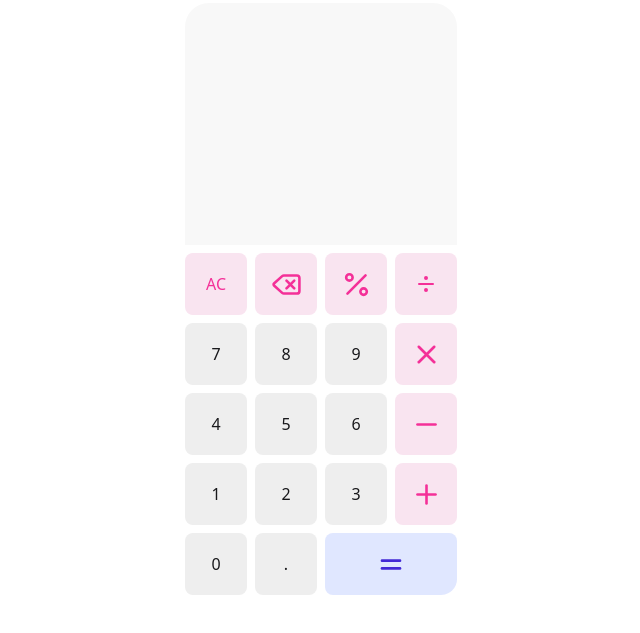
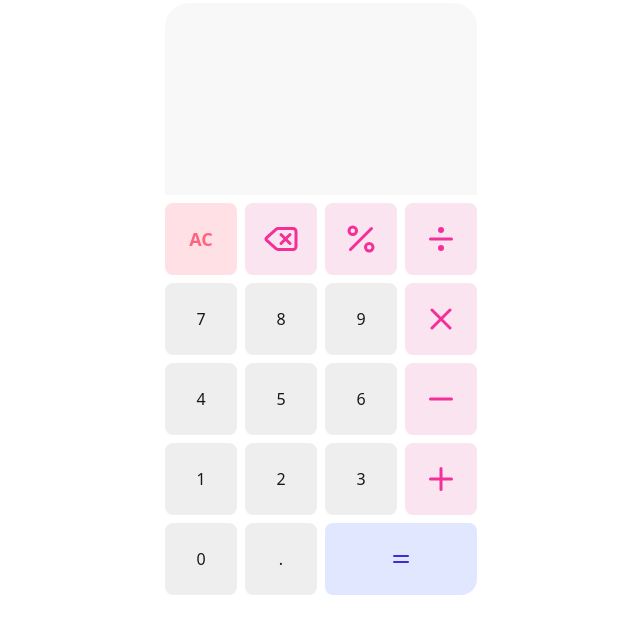
Before and after one commit to yinyongxin/website-navigation, an Astro site: page /tools/calculator in a window 1280 px wide. Shown: the part 101-734 px from the top of the page, without its empty margins (319-959 px from the left). Built offline with nearby package versions, Linux system fonts and the light colour scheme; Astro itself is replaced by a stand-in of ours.

Commit message:
style(solid): 优化计算器组件样式
- 调整计算器按钮和界面的样式，提高可读性和美观度
- 优化计算器页面布局，增加响应式设计

```diff
--- a/src/solid/components/calculator.tsx
+++ b/src/solid/components/calculator.tsx
@@ -201,7 +201,7 @@ const Calculator = (props: CalculatorProps) => {
         )}
       >
         <div
-          class="bg-secondary-content! text-secondary cursor-pointer"
+          class="bg-error/20! text-error! cursor-pointer text-lg font-bold"
           onClick={() => {
             setCurrentInput([]);
             setCalculationHistory([]);
@@ -269,7 +269,7 @@ const Calculator = (props: CalculatorProps) => {
             stroke-width="2"
             stroke-linecap="round"
             stroke-linejoin="round"
-            class="lucide lucide-divide"
+            class="size-1/2"
           >
             <circle cx="12" cy="6" r="1" />
             <line x1="5" x2="19" y1="12" y2="12" />
@@ -457,7 +457,7 @@ const Calculator = (props: CalculatorProps) => {
         </div>
         <div
           class={cn("bg-primary-content! text-primary rounded-br-2xl!", {
-            "col-span-2 aspect-auto! max-h-[62px]":
+            "col-span-2 aspect-auto!":
               props?.showFullScreen === false,
           })}
           onClick={() => {
@@ -474,7 +474,7 @@ const Calculator = (props: CalculatorProps) => {
             stroke-width="2"
             stroke-linecap="round"
             stroke-linejoin="round"
-            class="size-1/2"
+            class="w-1/2"
           >
             <line x1="5" x2="19" y1="9" y2="9" />
             <line x1="5" x2="19" y1="15" y2="15" />
--- a/src/solid/pages/tools/calculator-page.tsx
+++ b/src/solid/pages/tools/calculator-page.tsx
@@ -3,7 +3,7 @@ import Calculator from "../../components/calculator";
 const CalculatorPage = () => {
   return (
     <div class="size-full flex items-center justify-center">
-      <div class="w-full h-full sm:w-80 sm:h-4/5 p-6">
+      <div class="w-full h-full sm:w-90 sm:h-4/5 p-6">
         <Calculator showFullScreen={false} />
       </div>
     </div>
```
